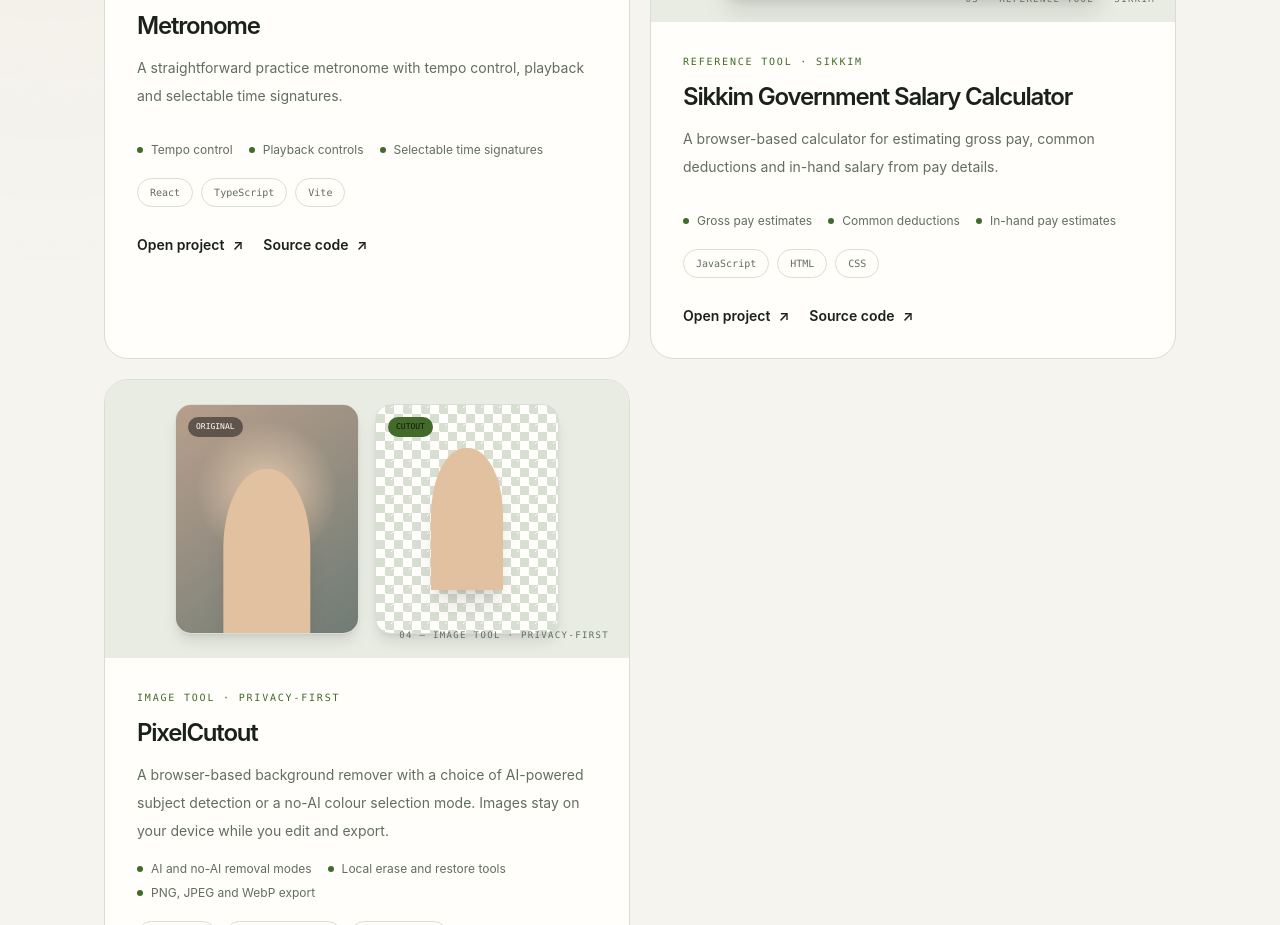
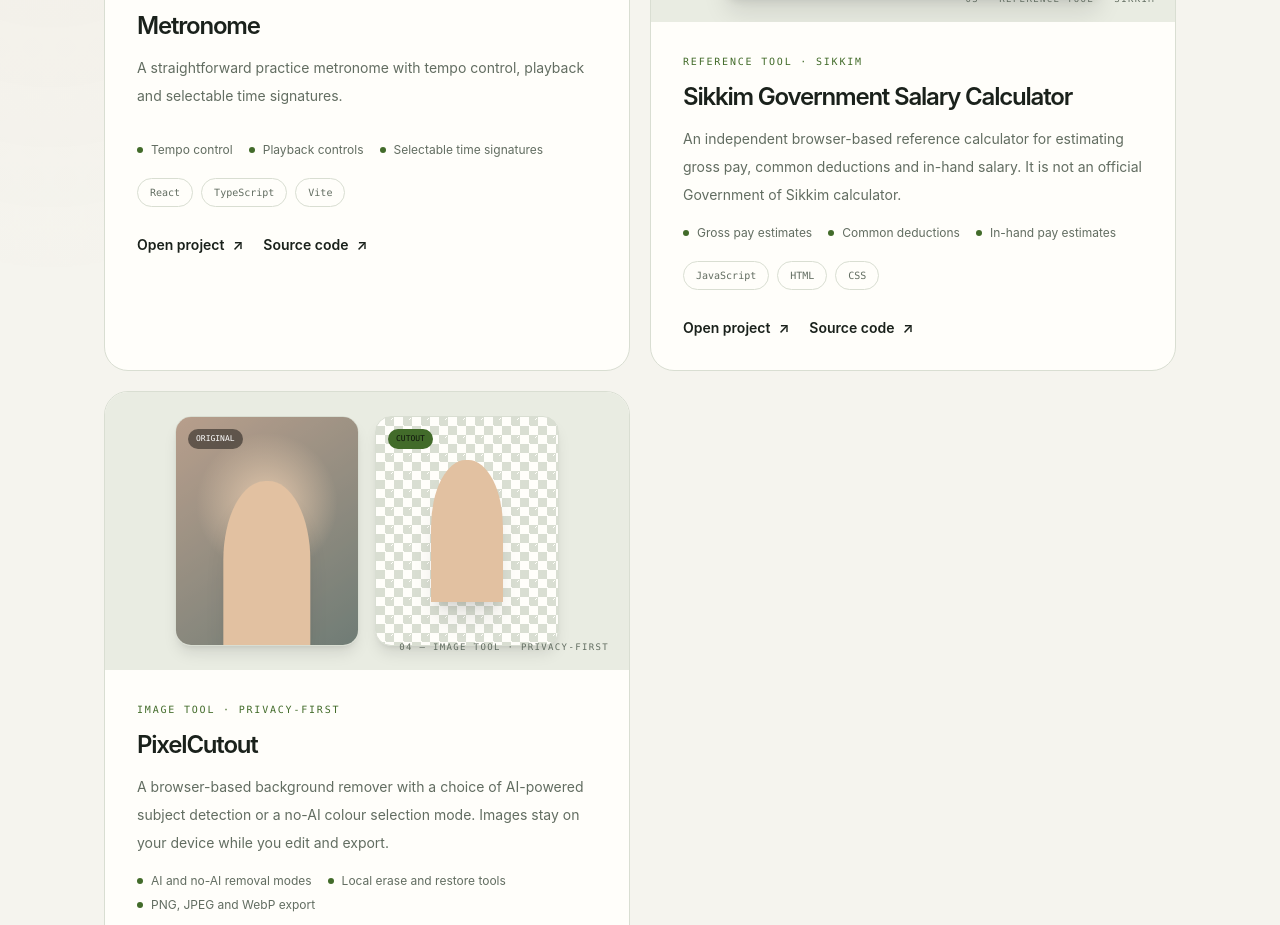
Before and after one commit to leenusdarnal/leenusdarnal.github.io, a SvelteKit app: page / in a window 1280 px wide. Shown: the part 1860-2785 px from the top of the page. Built offline with nearby package versions, Linux system fonts and the light colour scheme.

Commit message:
Clarify salary calculator is an independent reference tool

```diff
--- a/src/routes/+page.svelte
+++ b/src/routes/+page.svelte
@@ -30,7 +30,7 @@
       number: '03',
       name: 'Sikkim Government Salary Calculator',
       type: 'REFERENCE TOOL · SIKKIM',
-      description: 'A browser-based calculator for estimating gross pay, common deductions and in-hand salary from pay details.',
+      description: 'An independent browser-based reference calculator for estimating gross pay, common deductions and in-hand salary. It is not an official Government of Sikkim calculator.',
       stack: ['JavaScript', 'HTML', 'CSS'],
       features: ['Gross pay estimates', 'Common deductions', 'In-hand pay estimates'],
       live: 'https://sikkim-government-salary-calculator.vercel.app/',
```
